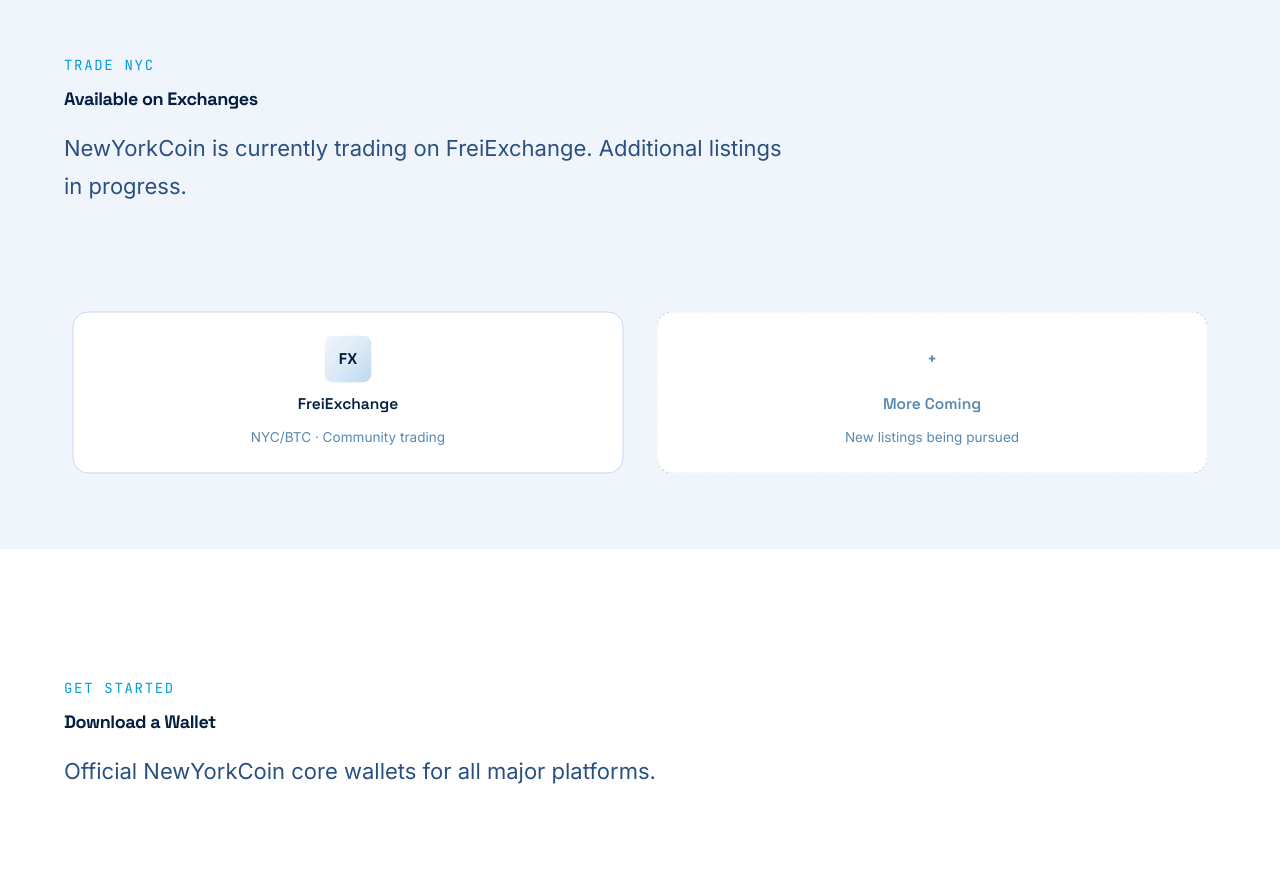
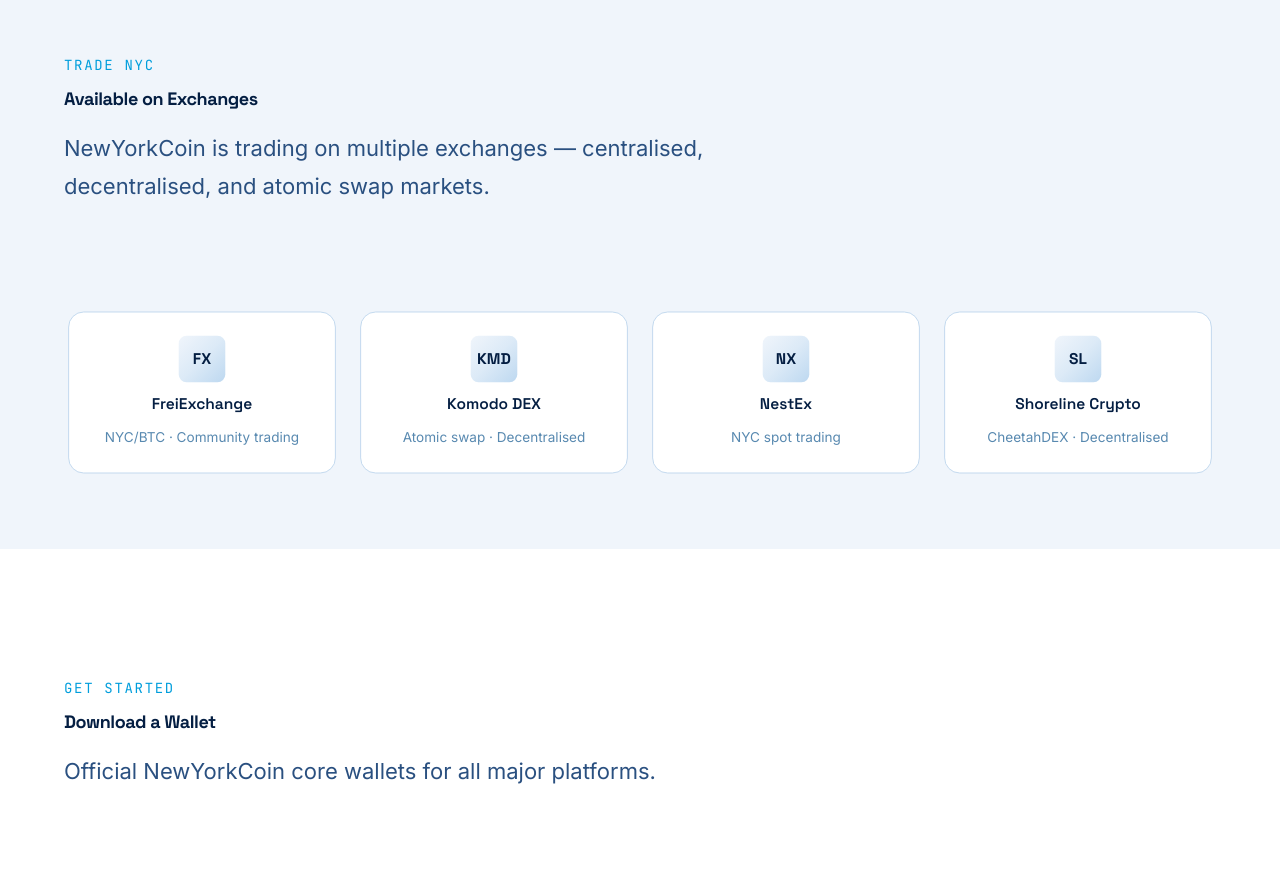
Before and after one commit to jamesburrell2/NewYorkCoin_website_2026, a plain HTML site: page index.html in a window 1280 px wide. Shown: the part 5140-6035 px from the top of the page. Drawn offline with nearby package versions, Linux system fonts and the light colour scheme; a script that the page names is missing.

Commit message:
feat: add Komodo DEX, NestEx, and Shoreline Crypto to Exchanges section

```diff
--- a/index.html
+++ b/index.html
@@ -551,18 +551,28 @@
   <div class="wrap">
     <p class="eyebrow reveal">Trade NYC</p>
     <h2 class="sec-title rl">Available on Exchanges</h2>
-    <p class="sec-sub reveal">NewYorkCoin is currently trading on FreiExchange. Additional listings in progress.</p>
+    <p class="sec-sub reveal">NewYorkCoin is trading on multiple exchanges — centralised, decentralised, and atomic swap markets.</p>
     <div class="ex-grid cg" style="justify-content:center">
       <a href="https://freiexchange.com/market/NYC/BTC" target="_blank" rel="noopener" class="ex-card cv">
         <div class="ex-badge">FX</div>
         <div class="ex-name">FreiExchange</div>
         <div class="ex-desc">NYC/BTC · Community trading</div>
       </a>
-      <div class="ex-card cv" style="border-style:dashed;pointer-events:none">
-        <div class="ex-badge" style="background:var(--bg);color:var(--text-subtle)">+</div>
-        <div class="ex-name" style="color:var(--text-subtle)">More Coming</div>
-        <div class="ex-desc">New listings being pursued</div>
-      </div>
+      <a href="https://dex.kmdclassic.com" target="_blank" rel="noopener" class="ex-card cv">
+        <div class="ex-badge">KMD</div>
+        <div class="ex-name">Komodo DEX</div>
+        <div class="ex-desc">Atomic swap · Decentralised</div>
+      </a>
+      <a href="https://trade.nestex.one/spot/NYC" target="_blank" rel="noopener" class="ex-card cv">
+        <div class="ex-badge">NX</div>
+        <div class="ex-name">NestEx</div>
+        <div class="ex-desc">NYC spot trading</div>
+      </a>
+      <a href="https://cheetahdex.shorelinecrypto.com" target="_blank" rel="noopener" class="ex-card cv">
+        <div class="ex-badge">SL</div>
+        <div class="ex-name">Shoreline Crypto</div>
+        <div class="ex-desc">CheetahDEX · Decentralised</div>
+      </a>
     </div>
   </div>
 </section>
```
